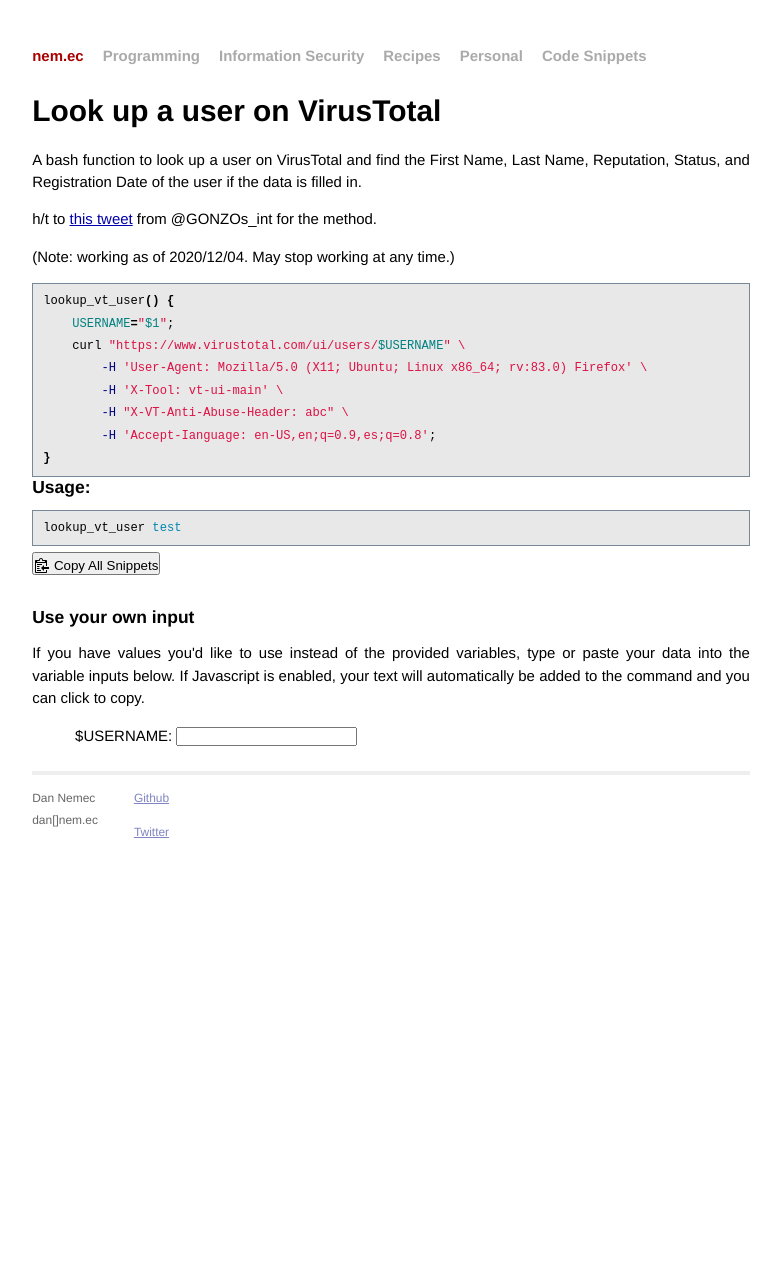
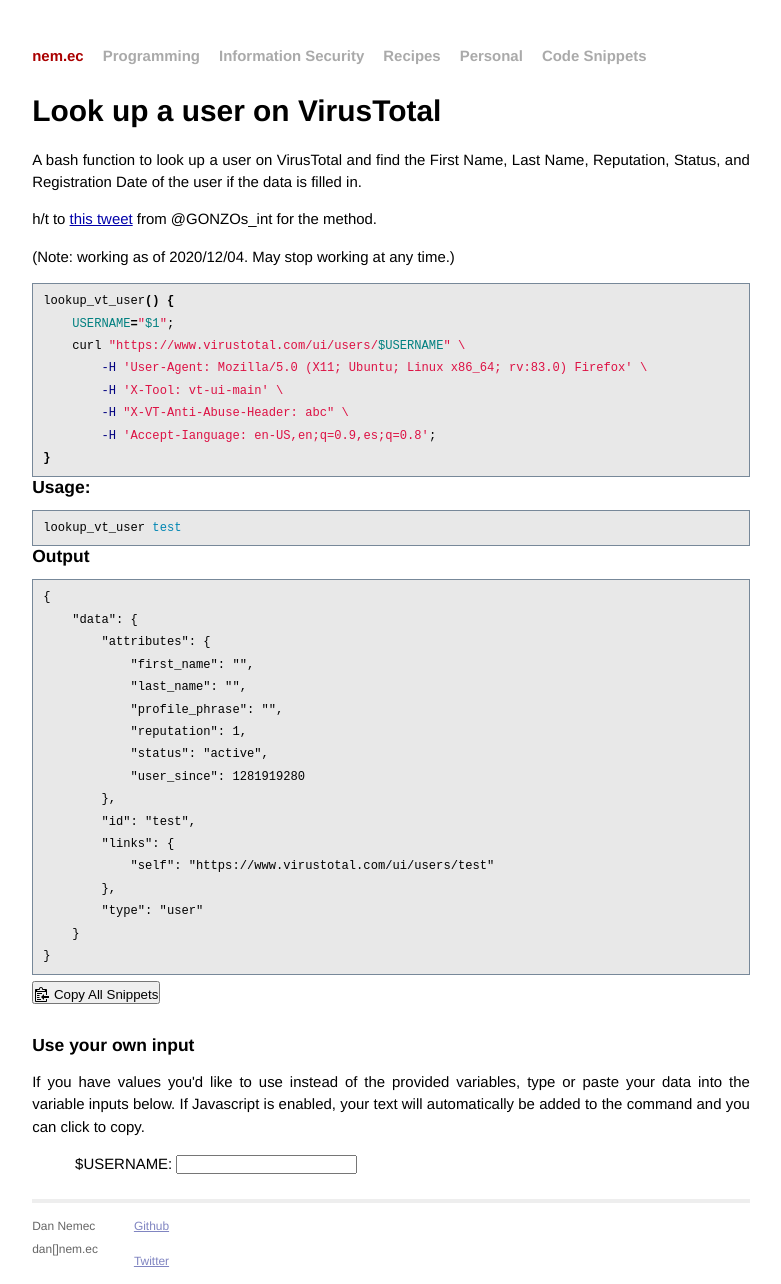
Before and after one commit to nemec/nemec.github.io, a Jekyll site: the page built from _code-snippets/lookup-virustotal-user.md, in a window 1280 px wide. Shown: the whole page, without its empty margins (249-1030 px from the left). Built offline with Jekyll 4.4.1, drawn with Linux system fonts in a browser that asks for light colours; before the commit the page ends 945 px from its top, so only the background shows below that.

Commit message:
Add ability to ignore code block when copying snippet

````diff
--- a/_code-snippets/lookup-virustotal-user.md
+++ b/_code-snippets/lookup-virustotal-user.md
@@ -35,3 +35,27 @@
 ```bash
 lookup_vt_user test
 ```
+
+### Output
+
+
+{:.ignore}
+```plaintext
+{
+    "data": {
+        "attributes": {
+            "first_name": "",
+            "last_name": "",
+            "profile_phrase": "",
+            "reputation": 1,
+            "status": "active",
+            "user_since": 1281919280
+        },
+        "id": "test",
+        "links": {
+            "self": "https://www.virustotal.com/ui/users/test"
+        },
+        "type": "user"
+    }
+}
+```
--- a/_layouts/snippet.html
+++ b/_layouts/snippet.html
@@ -53,7 +53,7 @@
     var copyBtn = document.querySelector('.codecopy-btn');
     if(copyBtn !== null) { // If null, there are no variables
         copyBtn.addEventListener('click', function(event) {
-            var codeElems = document.getElementsByTagName('pre');
+            var codeElems = document.querySelectorAll('div.highlighter-rouge:not(.ignore)');
             var text = [];
             for(var i = 0; i < codeElems.length; i++) {
                 if(text.length > 0) text.push('\n\n');
````
